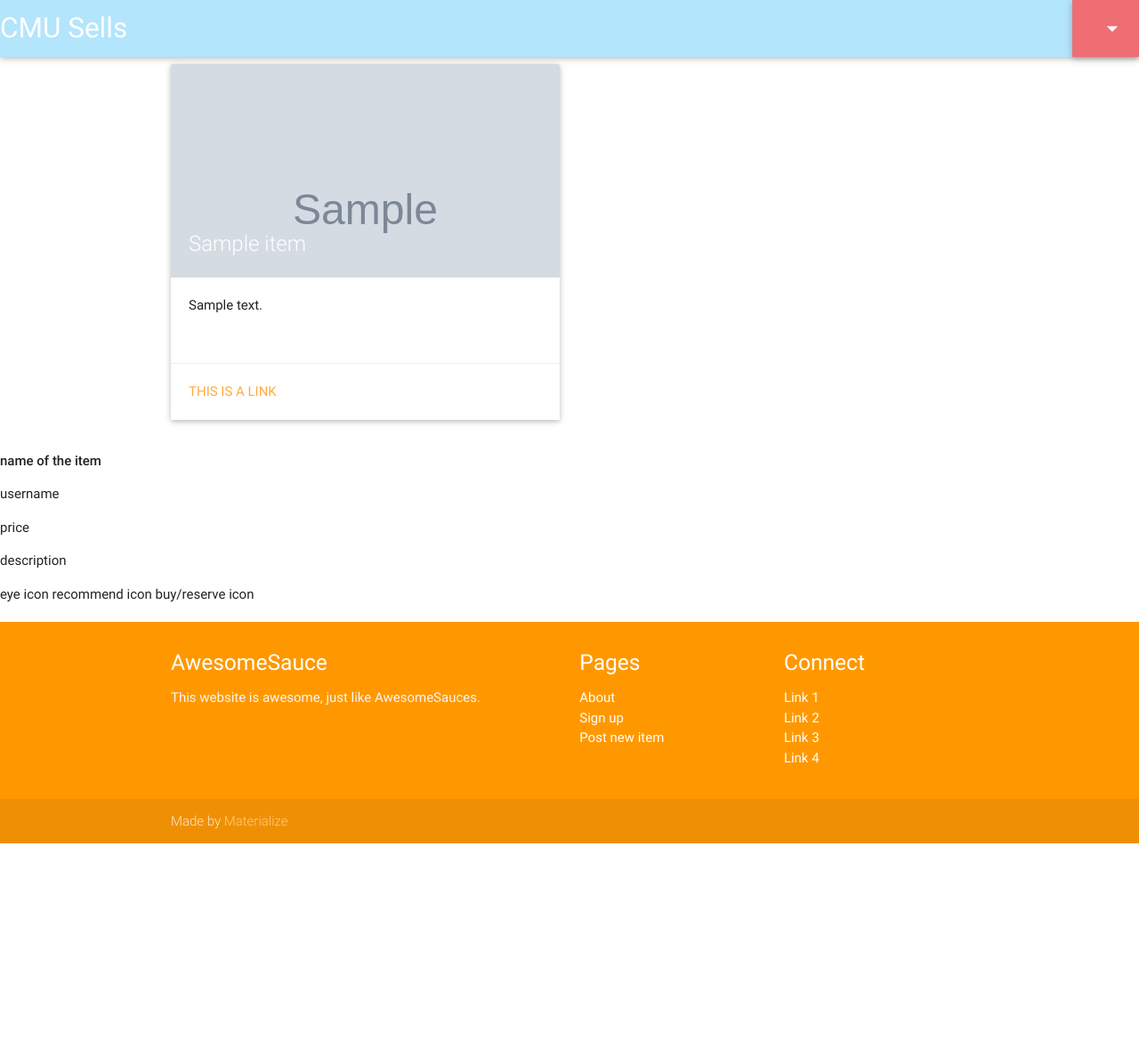
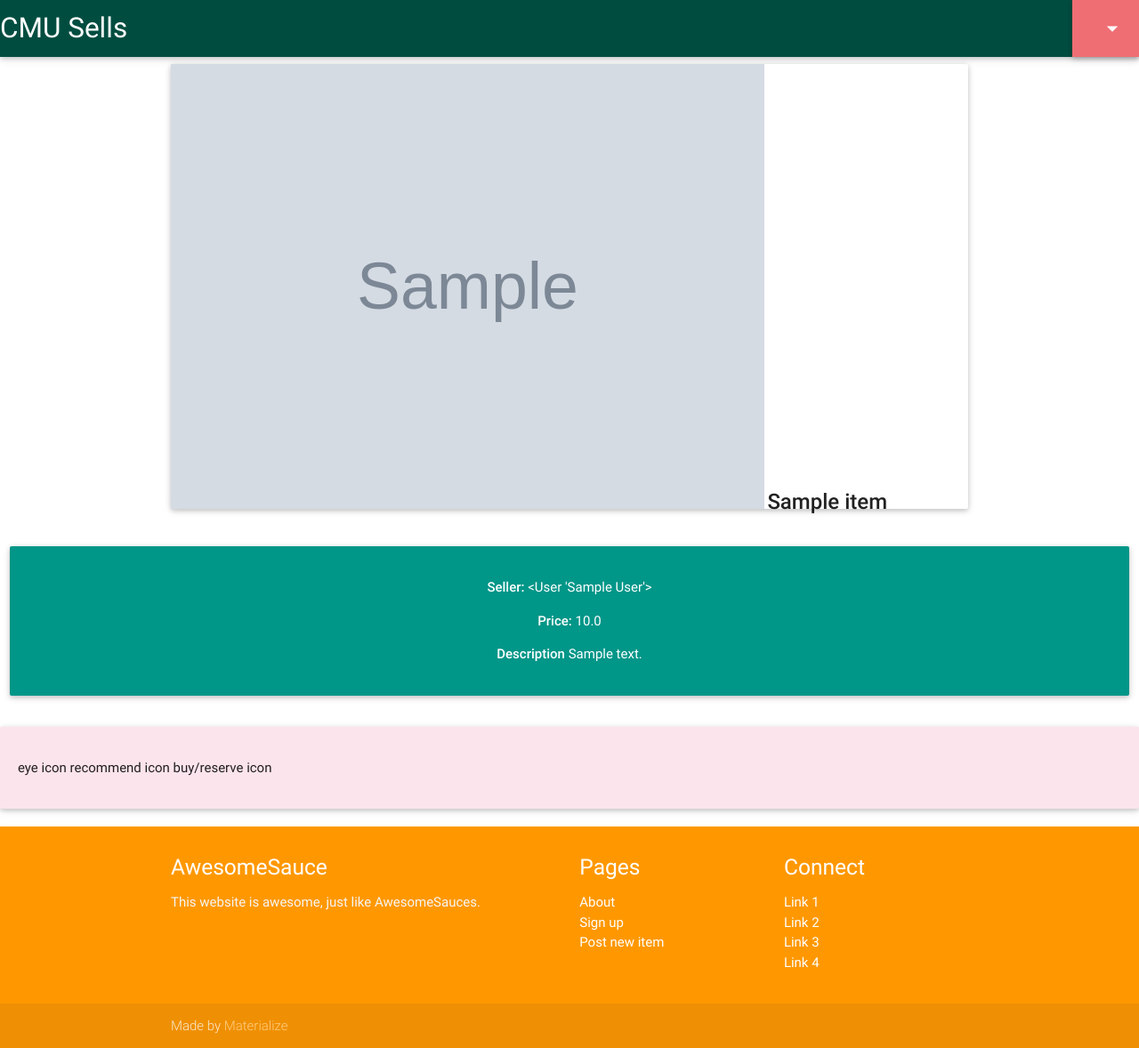
Before and after one commit to zhaorz/cmu-sells, a Flask app: template app/templates/item.html in a window 1280 px wide. Shown: the whole page at 89% size. Before the commit the page ends 948 px from the top, so only its background shows below. Run offline with Flask 2, Linux system fonts and the light colour scheme; the template is opened without the code that fills it: values that come from a table or form of the project are taken from there, others are empty; tables that the repository leaves empty hold one stand-in row (values such as "Sample post"); grey boxes marked "Sample" are stand-in pictures; some libraries are stand-ins or nearby versions.

Commit message:
Item.html edits

```diff
--- a/app/templates/base.html
+++ b/app/templates/base.html
@@ -13,13 +13,13 @@
     <link rel="SHORTCUT ICON" href="https://d30y9cdsu7xlg0.cloudfront.net/png/28589-200.png" />
 
     <link rel="stylesheet" href="{{ url_for('static', filename='style.css') }}" />
-    <title>{% block title %}{% endblock %}</title>
+    <title align ="center">{% block title %}{% endblock %}</title>
 
   </head>
 
   <body>
 
-    <nav class="navbar light-blue lighten-4">
+    <nav class="navbar teal darken-4">
       <div class="nav-wrapper">
         <a href="{{ url_for('.index')}}" class="brand-logo left">CMU Sells</a>
         <ul id="nav-mobile" class="right">
--- a/app/templates/item.html
+++ b/app/templates/item.html
@@ -5,37 +5,34 @@
 
 <div class="container">
   <div class="row">
-  {% for item in items %}
-    <div class="col s6">
-      <div class="card medium">
-        <div class="card-image">
-          <img src="{{ url_for('static', filename=item.photo) }}">
-          <span class="card-title">{{ item.name }}</span>
-        </div>
-        <div class="card-content">
-          <p>
-          {{ item.description }}
-          </p>
-        </div>
-        <div class="card-action">
-          <a href="#">This is a link</a>
+    <div class="col s12 m12">
+      <div class="card large">
+          <img src="{{ url_for('static', filename=item.photo) }}"
+               height = "500" weight = "500">
+          <span class="card-title"><strong>{{ item.name }}</strong></span>
+      </div>
+    </div>
+  </div>
+</div>
+
+<div class="row">
+      <div class="col s12 m12">
+        <div class="card-panel teal">
+          <span class="white-text">
+            <p align = "center"> <strong> Seller: </strong>{{item.seller}} </p>
+            <p align = "center"> <strong> Price: </strong> {{item.price}}</p>
+            <p align = "center"> <strong> Description </strong> {{item.description}} </p>
+          </span>
         </div>
       </div>
     </div>
-  {% endfor %}
-  </div>
-</div>
 
-<p><strong> name of the item</strong></p>
-<p> username </p>
-<p> price </p>
-<p> description </p>
-
-
-
-eye icon
+<div class = "row col s4 card-panel pink lighten-5">
+  <p>eye icon
 recommend icon
 
 buy/reserve icon
+  </p>
+</div>
 
 {% endblock %}
```
Also changed, not shown: app/views/base.py (+5 -3 lines), app/static/css/materialize.css.
